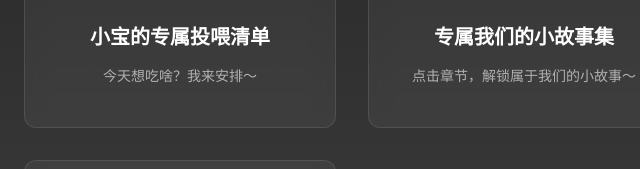
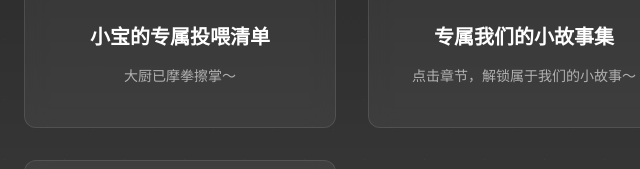
Before and after one commit to FangYuhome/bababoyi.github.io, a plain HTML site: page index.html in a window 1280 px wide. Shown: the part 440-609 px from the top of the page, 116-756 px from the left. Drawn offline with Linux system fonts and the light colour scheme.

Commit message:
Update index.html

```diff
--- a/index.html
+++ b/index.html
@@ -49,7 +49,7 @@
                             <i class="fas fa-utensils"></i>
                         </div>
                         <h3>小宝的专属投喂清单</h3>
-                        <p>今天想吃啥？我来安排～</p>
+                        <p>大厨已摩拳擦掌～</p>
                     </div>
                     <div class="feature-card" onclick="navigateToSection('stories')">
                         <div class="card-icon">
```
